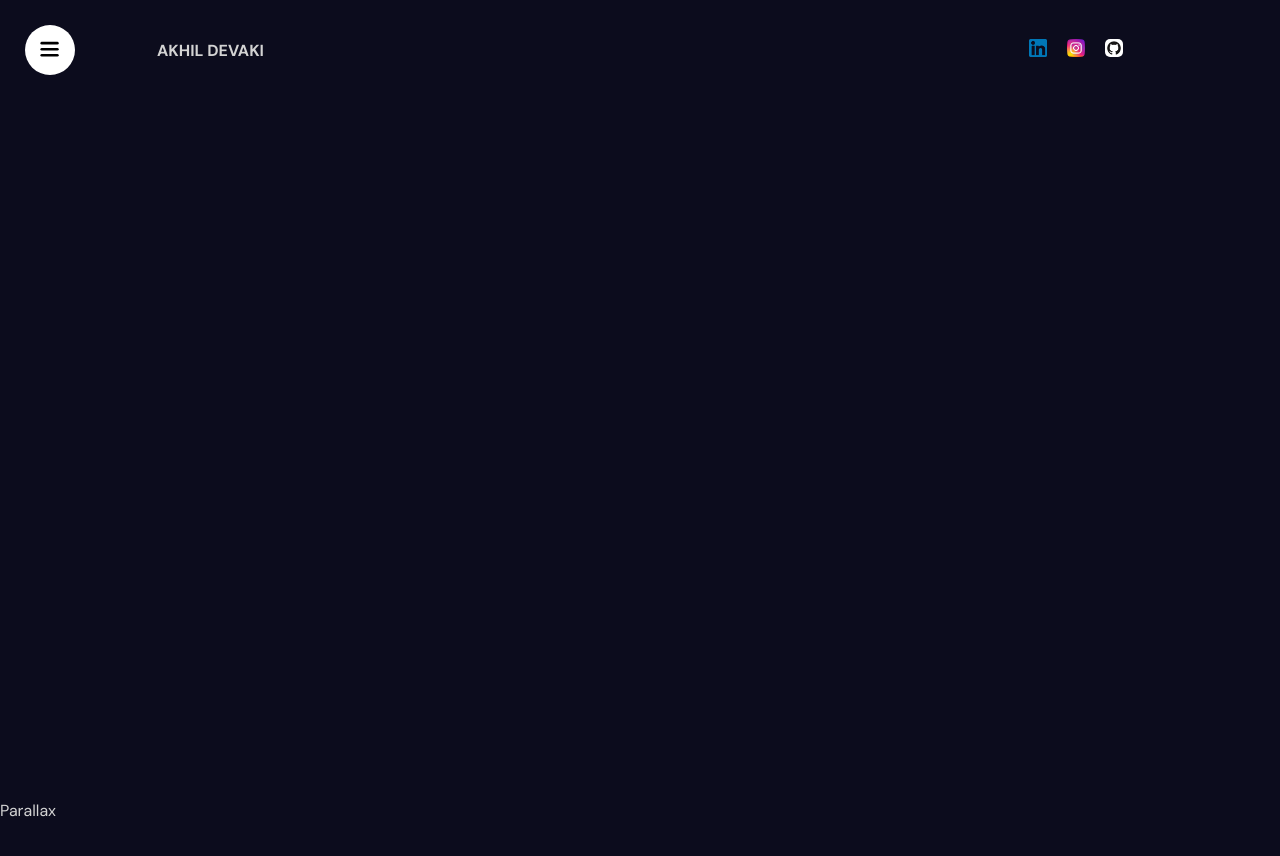
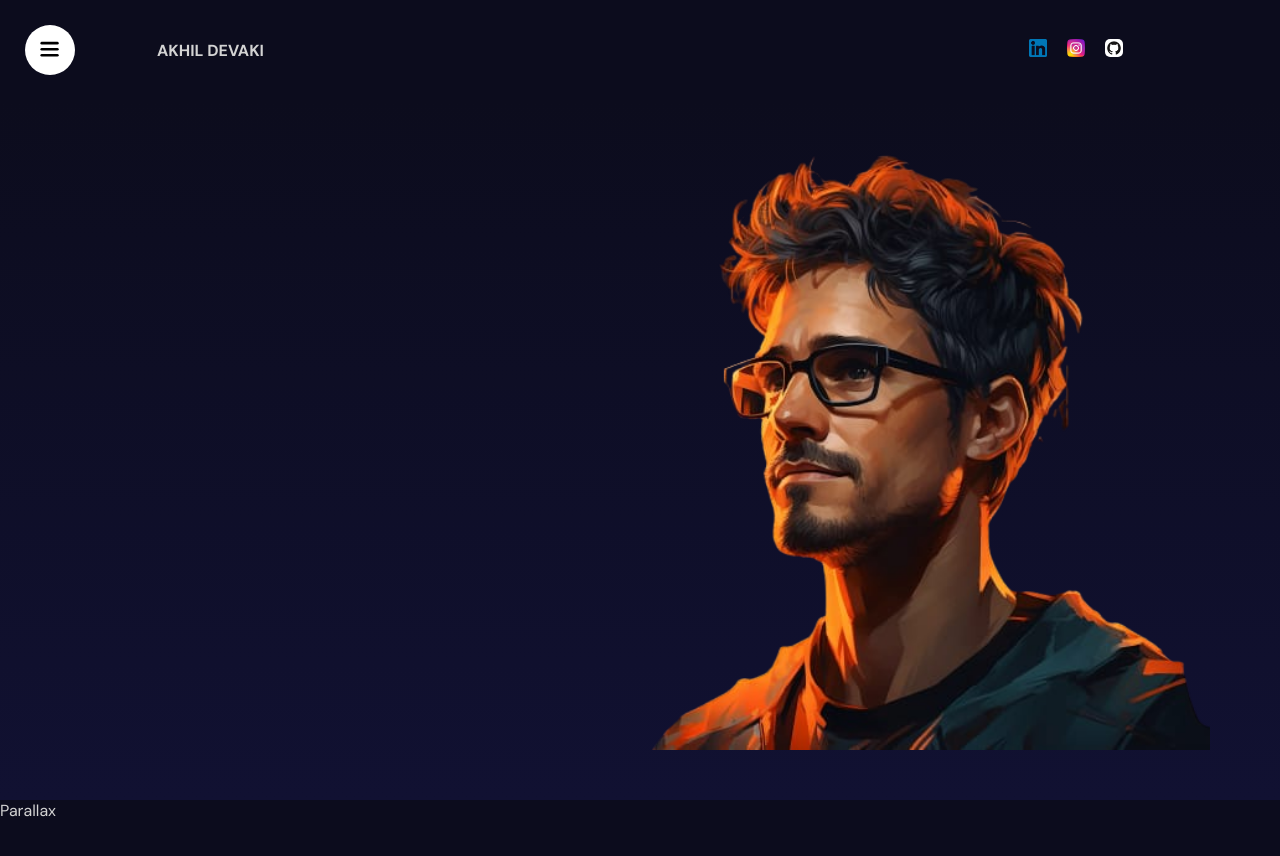
Before and after one commit to Akhildevaki/AkhilDevakis-portfolio, a React (Vite) app: page / in a window 1280 px wide. Shown: the top 856 px of the page. Built offline with nearby package versions, Linux system fonts and the light colour scheme.

Commit message:
"final version of animated portfolio"

```diff
--- a/src/App.jsx
+++ b/src/App.jsx
@@ -1,4 +1,5 @@
 import Navbar from "./components/navbar/Navbar";
+import Hero from "./components/hero/Hero";
 import "./app.scss";
 
 const App = () => {
@@ -6,6 +7,7 @@ const App = () => {
     <div>
       <section id="Home">
         <Navbar />
+        <Hero />
       </section>
       <section id="Skills">Parallax</section>
       <section id="Work Experience">services</section>
--- a/src/components/hero/Hero.jsx
+++ b/src/components/hero/Hero.jsx
@@ -1,7 +1,13 @@
 import "./hero.scss";
 
-export const Hero = () => {
+const Hero = () => {
   return (
-    <div className="hero">Hero</div>
-  )
-}
+    <div className="hero">
+      <div className="imagecontainer">
+        <img src="./dp-removebg-preview.png" alt="AI_Image" height="620px" />
+      </div>
+    </div>
+  );
+};
+
+export default Hero;
--- a/src/components/hero/hero.scss
+++ b/src/components/hero/hero.scss
@@ -1,4 +1,15 @@
-.hero{
-    height: calc(100vh - 100px);
-    background: linear-gradient(180deg,);
+.hero {
+  height: calc(100vh - 100px);
+  background: linear-gradient(180deg, #0c0c1d, #111132);
+  overflow: hidden;
+  position: relative;
+
+  .imagecontainer {
+    position: absolute;
+    height: 100%;
+    top: 0;
+    right: 0;
+    padding-top: 30px;
+    padding-right: 70px;
+  }
 }
```
Also changed, not shown: public/dp-removebg-preview.png (added), public/dp.jpeg (added).
